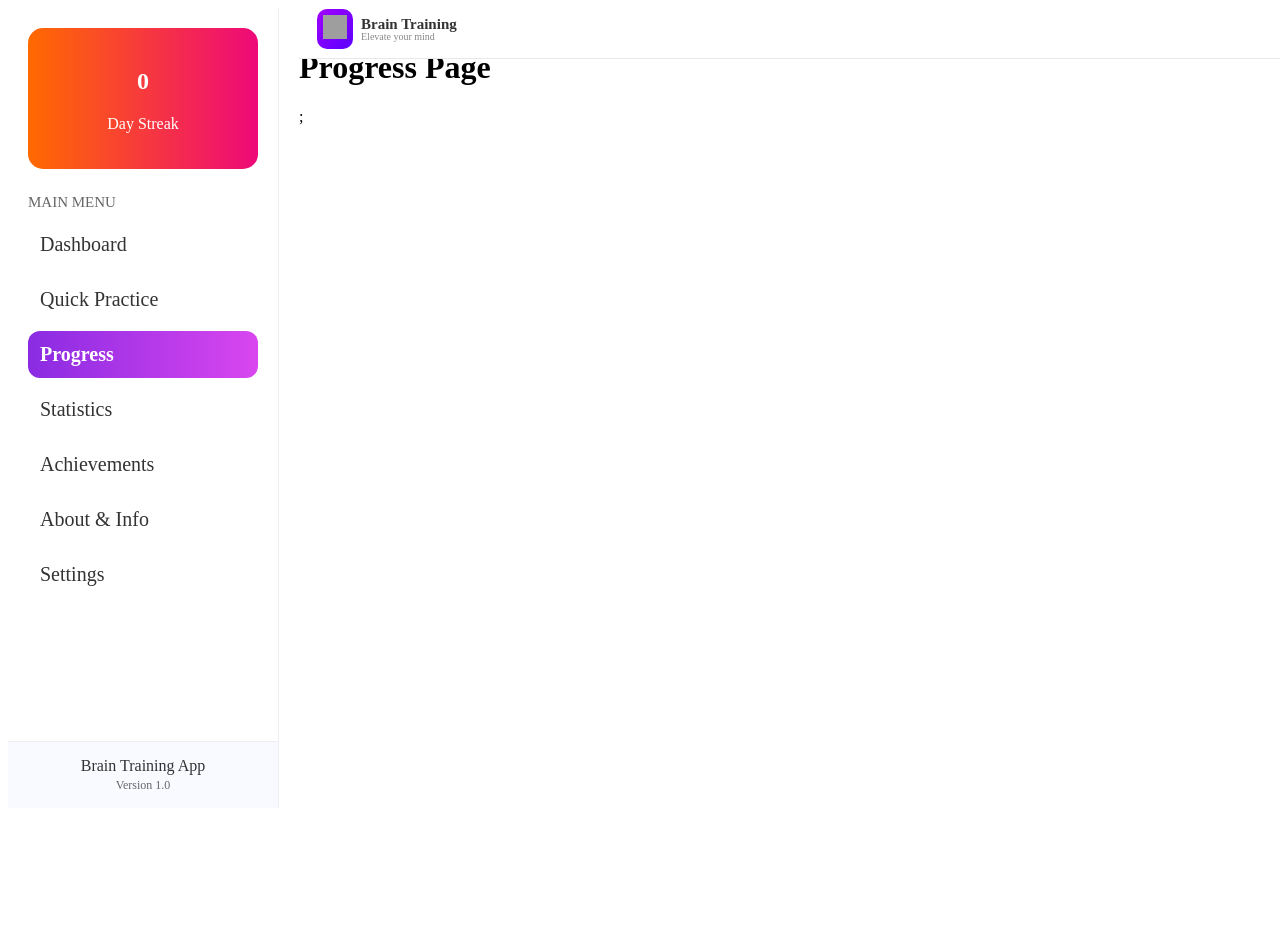
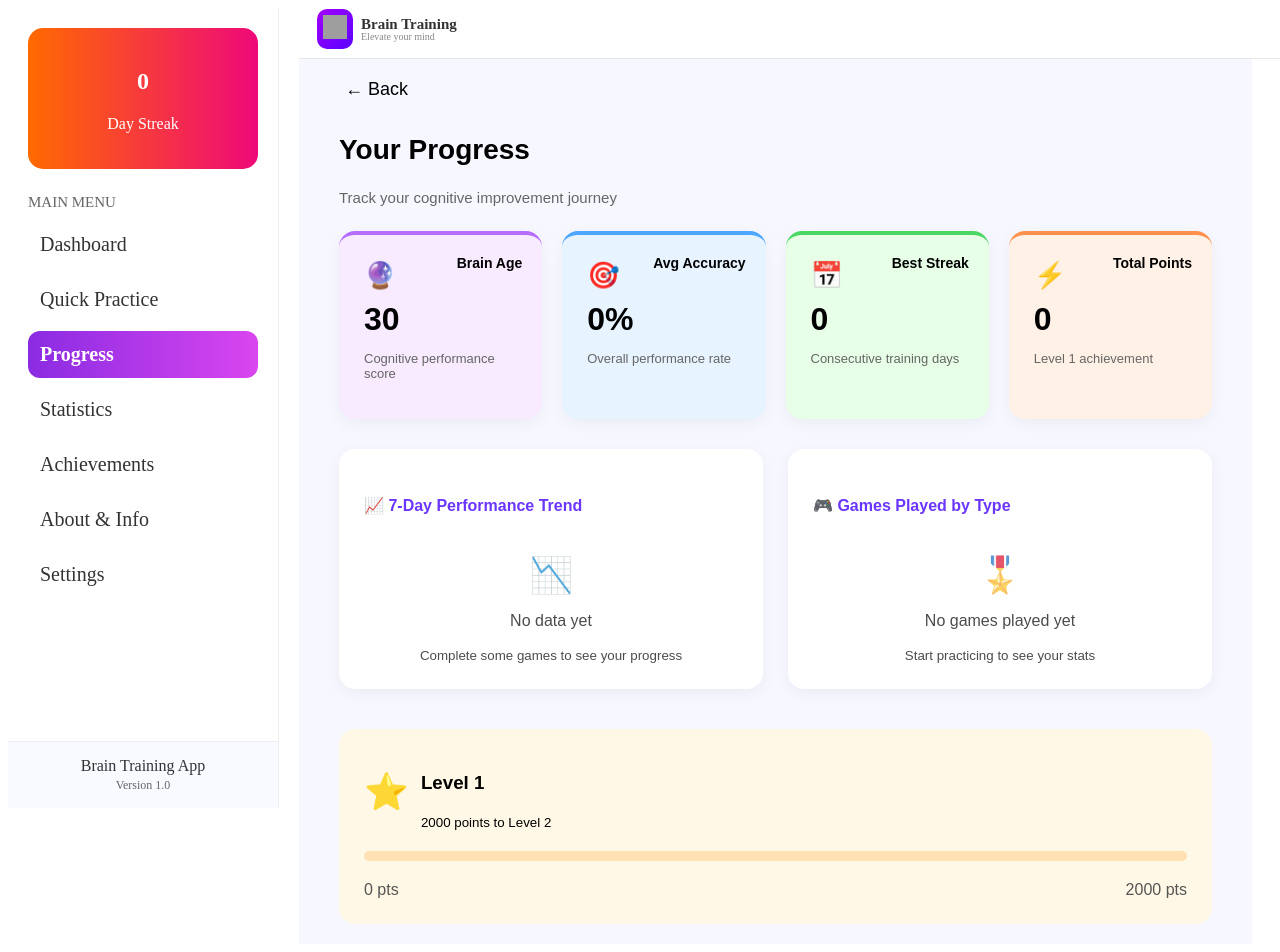
Before and after one commit to Abhinand4779/Brain-Training-Memory-Game-App, a React (Vite) app: page /progress in a window 1280 px wide. Shown: the top 952 px of the page. Before the commit the page ends 816 px from the top, so only its background shows below. Built offline with nearby package versions, Linux system fonts and the light colour scheme; grey boxes are pictures that could not be loaded.

Commit message:
updating pages accordingly

```diff
--- a/src/Pages/Achievements.jsx
+++ b/src/Pages/Achievements.jsx
@@ -5,7 +5,9 @@ const Achievements = () => {
   return (
     <div>
       <Header/>
-       <h1>Achievement Page</h1>
+      <div>
+
+      </div>
     </div>
   )
 }
--- a/src/Pages/Progress.css
+++ b/src/Pages/Progress.css
@@ -0,0 +1,135 @@
+.progress-container {
+  padding: 20px 40px;
+  font-family: "Poppins", sans-serif;
+  background: #f7f8ff;
+}
+
+.back-btno {
+  border: none;
+  background: none;
+  font-size: 18px;
+  cursor: pointer;
+  margin-bottom: 10px;
+  margin-top: 30px;
+}
+
+.title {
+  font-size: 28px;
+  font-weight: 600;
+}
+
+.subtitle {
+  color: #666;
+  margin-bottom: 25px;
+}
+
+/* Top Stats Row */
+.stats-row {
+  display: grid;
+  grid-template-columns: repeat(4, 1fr);
+  gap: 20px;
+}
+
+.stat-card {
+  background: white;
+  padding: 25px;
+  border-radius: 16px;
+  position: relative;
+  box-shadow: 0px 4px 15px rgba(0,0,0,0.05);
+}
+
+.stat-card .icon {
+  font-size: 26px;
+  margin-bottom: 10px;
+}
+
+.stat-card .value {
+  font-size: 32px;
+  font-weight: bold;
+  margin: 0;
+}
+
+.stat-card .label {
+  font-size: 13px;
+  color: #666;
+}
+
+.stat-title {
+  position: absolute;
+  top: 20px;
+  right: 20px;
+  font-size: 14px;
+  font-weight: 600;
+}
+
+/* Colors */
+.purple { border-top: 4px solid #b66cff; background: #f8eaff; }
+.blue { border-top: 4px solid #4da6ff; background: #e7f3ff; }
+.green { border-top: 4px solid #4bd763; background: #e7ffe7; }
+.orange { border-top: 4px solid #ff914d; background: #fff1e6; }
+
+/* Bottom Row */
+.bottom-row {
+  margin-top: 30px;
+  display: grid;
+  grid-template-columns: 1fr 1fr;
+  gap: 25px;
+}
+
+.trend-card, .games-card {
+  background: white;
+  padding: 25px;
+  border-radius: 16px;
+  box-shadow: 0px 4px 15px rgba(0,0,0,0.05);
+}
+
+.empty-section {
+  margin-top: 40px;
+  text-align: center;
+  opacity: 0.7;
+}
+
+.empty-icon {
+  font-size: 35px;
+  display: block;
+  margin-bottom: 10px;
+}
+
+/* Level Section */
+.level-section {
+  margin-top: 40px;
+  padding: 25px;
+  background: #fff8e6;
+  border-radius: 16px;
+}
+
+.level-info {
+  display: flex;
+  align-items: center;
+  gap: 12px;
+}
+
+.level-icon {
+  font-size: 36px;
+}
+
+.level-bar {
+  margin: 20px 0;
+  height: 10px;
+  background: #ffe1b3;
+  border-radius: 20px;
+  position: relative;
+}
+
+.level-progress {
+  height: 100%;
+  width: 0%;
+  background: orange;
+  border-radius: 20px;
+}
+
+.level-points {
+  display: flex;
+  justify-content: space-between;
+  color: #555;
+}
--- a/src/Pages/Progress.jsx
+++ b/src/Pages/Progress.jsx
@@ -1,14 +1,91 @@
+import React from "react";
+import "./Progress.css";
+import Header from "../Components/Header";
+import Dashboard from "../Components/Dashboard";
 
-import React from 'react'
-import Header from '../Components/Header'
-
-const Progress = () => {
+export default function Progress() {
   return (
     <div>
       <Header/>
-       <h1>Progress Page</h1>;
+      <div className="progress-container">
+        <button onClick={<Dashboard/>} className="back-btno">← Back</button>
+
+        <h2 className="title">Your Progress</h2>
+        <p className="subtitle">Track your cognitive improvement journey</p>
+
+        {/* Top Stats Row */}
+        <div className="stats-row">
+
+          <div className="stat-card purple">
+            <div className="icon">🔮</div>
+            <h3 className="value">30</h3>
+            <p className="label">Cognitive performance score</p>
+            <span className="stat-title">Brain Age</span>
+          </div>
+
+          <div className="stat-card blue">
+            <div className="icon">🎯</div>
+            <h3 className="value">0%</h3>
+            <p className="label">Overall performance rate</p>
+            <span className="stat-title">Avg Accuracy</span>
+          </div>
+
+          <div className="stat-card green">
+            <div className="icon">📅</div>
+            <h3 className="value">0</h3>
+            <p className="label">Consecutive training days</p>
+            <span className="stat-title">Best Streak</span>
+          </div>
+
+          <div className="stat-card orange">
+            <div className="icon">⚡</div>
+            <h3 className="value">0</h3>
+            <p className="label">Level 1 achievement</p>
+            <span className="stat-title">Total Points</span>
+          </div>
+        </div>
+
+        {/* Trend + Games Row */}
+        <div className="bottom-row">
+          <div className="trend-card">
+            <h4>📈 7-Day Performance Trend</h4>
+            <div className="empty-section">
+              <span className="empty-icon">📉</span>
+              <p>No data yet</p>
+              <small>Complete some games to see your progress</small>
+            </div>
+          </div>
+
+          <div className="games-card">
+            <h4>🎮 Games Played by Type</h4>
+            <div className="empty-section">
+              <span className="empty-icon">🎖️</span>
+              <p>No games played yet</p>
+              <small>Start practicing to see your stats</small>
+            </div>
+          </div>
+        </div>
+
+        {/* Level Bar */}
+        <div className="level-section">
+          <div className="level-info">
+            <span className="level-icon">⭐</span>
+            <div>
+              <h3>Level 1</h3>
+              <small>2000 points to Level 2</small>
+            </div>
+          </div>
+
+          <div className="level-bar">
+            <div className="level-progress"></div>
+          </div>
+
+          <div className="level-points">
+            <span>0 pts</span>
+            <span>2000 pts</span>
+          </div>
+        </div>
+      </div>
     </div>
-  )
+  );
 }
-
-export default Progress
--- a/src/Pages/Quickpractice.css
+++ b/src/Pages/Quickpractice.css
@@ -2,6 +2,7 @@
   width: 100%;
   padding: 30px 0px;
   font-family: "Poppins", sans-serif;
+  background: #f7f8ff;
 }
 
 .qp-title {
--- a/src/Pages/Quickpractice.jsx
+++ b/src/Pages/Quickpractice.jsx
@@ -44,6 +44,8 @@ export default function QuickPractice() {
   return (
     <div className="qp-container">
       <Header/>
+      {/* <button onClick={<Dashboard/>} className="back-btn">← Back</button> */}
+
       <h2 className="qp-title">Quick Practice</h2>
       <p className="qp-subtitle">Choose a game to sharpen your skills</p>
 
```
Also changed, not shown: src/Components/Dashboard.jsx (line endings or trailing spaces).
